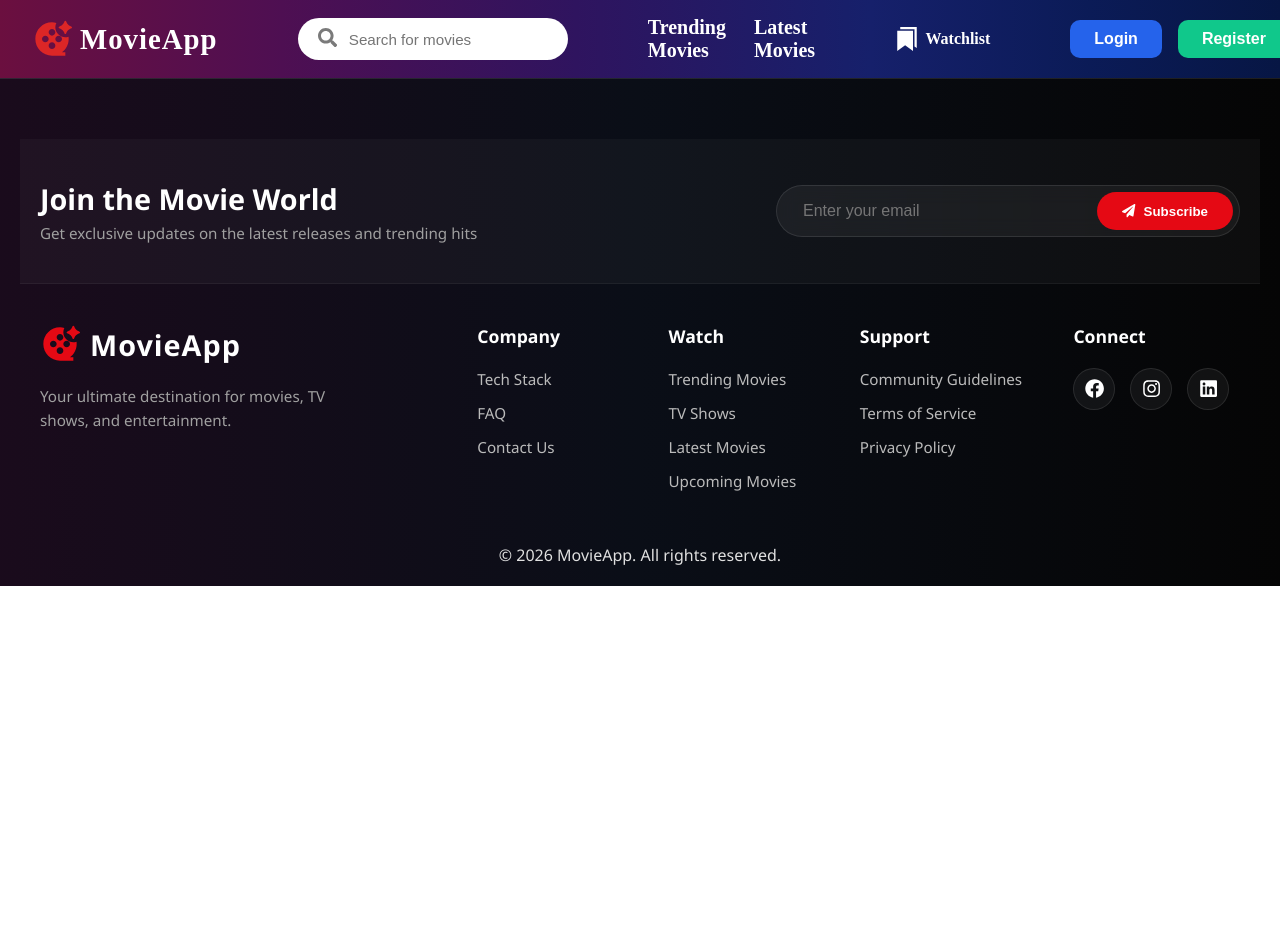
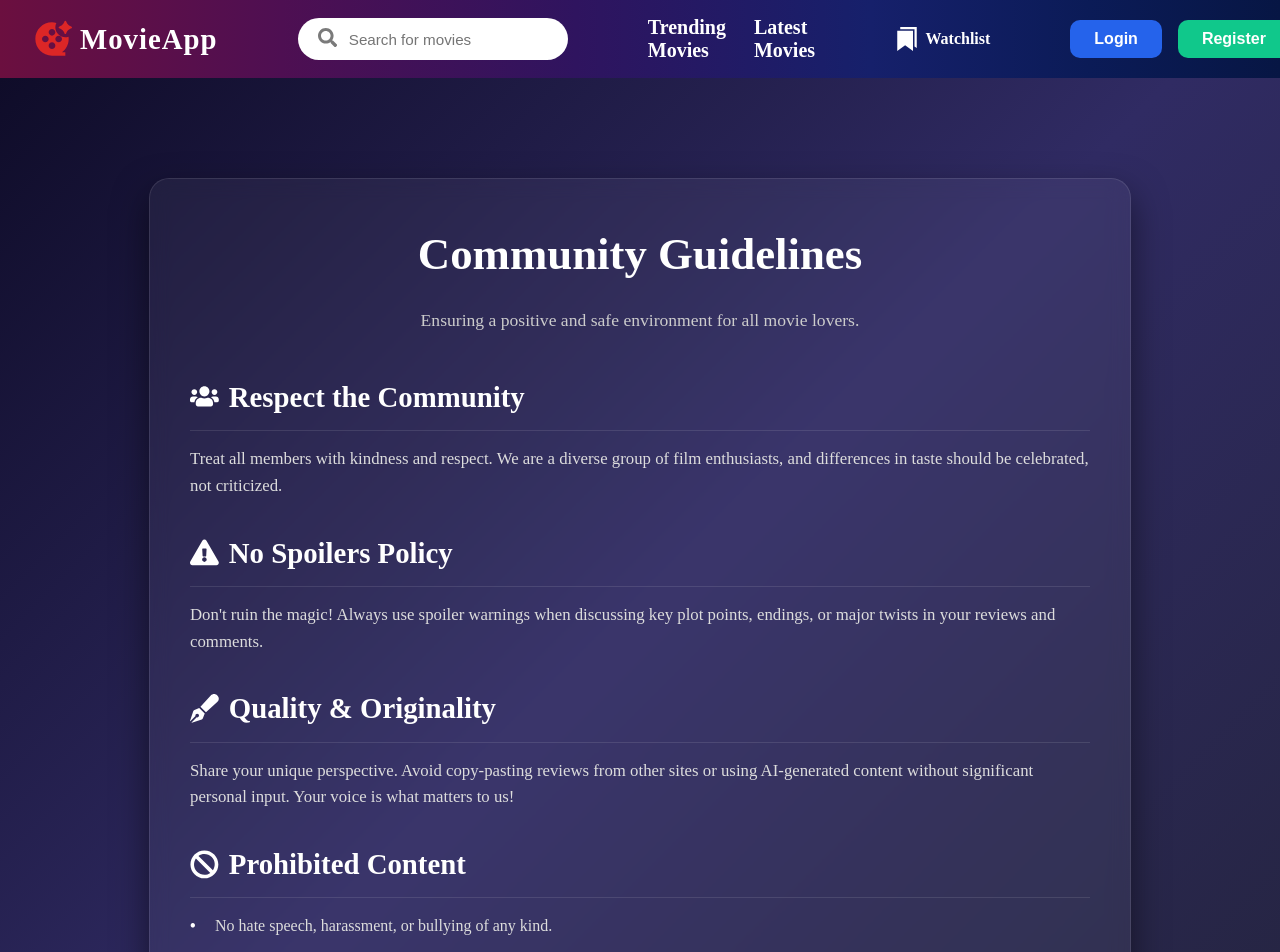
Before and after one commit to Kanchan012/MovieApp, a React (Vite) app: page /community-guidelines in a window 1280 px wide. Shown: the top 952 px of the page. Before the commit the page ends 800 px from the top, so only its background shows below. Built offline with nearby package versions, Linux system fonts and the light colour scheme.

Commit message:
impoerted and navigate route of community guildelines and added support.css file

```diff
--- a/src/App.tsx
+++ b/src/App.tsx
@@ -15,6 +15,7 @@ import TechStack from "./pages/TechStack";
 import FAQ from "./pages/FAQ";
 import ContactUs from "./pages/ContactUs";
 import TVShows from "./pages/TVShows";
+import CommunityGuidelines from "./pages/CommunityGuidelines";
 import { WatchlistProvider } from "./context/WatchlistContext";
 import { ToastContainer } from "react-toastify";
 
@@ -38,6 +39,7 @@ function App() {
         <Route path="/faq" element={<FAQ />} />
         <Route path="/contact" element={<ContactUs />} />
         <Route path="/tv-shows" element={<TVShows />} />
+        <Route path="/community-guidelines" element={<CommunityGuidelines />} />
       </Routes>
       <Footer />
     </WatchlistProvider>
--- a/src/components/Footer.tsx
+++ b/src/components/Footer.tsx
@@ -89,7 +89,7 @@ const Footer: React.FC = () => {
             <h3>Support</h3>
             <ul>
               <li>
-                <NavLink to="#">Community Guidelines</NavLink>
+                <NavLink to="/community-guidelines">Community Guidelines</NavLink>
               </li>
               <li>
                 <NavLink to="#">Terms of Service</NavLink>
--- a/src/pages/CommunityGuidelines.tsx
+++ b/src/pages/CommunityGuidelines.tsx
@@ -1,4 +1,5 @@
 import React from "react";
+import "./Support.css";
 import { FaUsers, FaExclamationTriangle, FaPenFancy, FaBan } from "react-icons/fa";
 
 const CommunityGuidelines: React.FC = () => {
--- /dev/null
+++ b/src/pages/Support.css
@@ -0,0 +1,76 @@
+.support-page {
+    padding: 100px 5% 40px;
+    min-height: 100vh;
+    background: linear-gradient(135deg, #0f0c29 0%, #302b63 50%, #24243e 100%);
+    color: #fff;
+    line-height: 1.6;
+}
+
+.support-container {
+    max-width: 900px;
+    margin: 0 auto;
+    background: rgba(255, 255, 255, 0.05);
+    backdrop-filter: blur(10px);
+    border: 1px solid rgba(255, 255, 255, 0.1);
+    border-radius: 20px;
+    padding: 40px;
+    box-shadow: 0 15px 35px rgba(0, 0, 0, 0.5);
+}
+
+.support-header {
+    text-align: center;
+    margin-bottom: 40px;
+}
+
+.support-title {
+    font-size: 2.8rem;
+    font-weight: 800;
+    margin-bottom: 15px;
+}
+
+.support-subtitle {
+    color: #ccc;
+    font-size: 1.1rem;
+}
+
+.support-content {
+    display: flex;
+    flex-direction: column;
+    gap: 30px;
+}
+
+.support-section h2 {
+    color: #fff;
+    font-size: 1.8rem;
+    margin-bottom: 15px;
+    display: flex;
+    align-items: center;
+    gap: 10px;
+    border-bottom: 1px solid rgba(255, 255, 255, 0.1);
+    padding-bottom: 10px;
+}
+
+.support-section p {
+    color: #ddd;
+    font-size: 1.05rem;
+}
+
+.support-list {
+    list-style: none;
+    padding: 0;
+}
+
+.support-list li {
+    position: relative;
+    padding-left: 25px;
+    margin-bottom: 12px;
+    color: #ddd;
+}
+
+.support-list li::before {
+    content: "•";
+    position: absolute;
+    left: 0;
+    color: #fff;
+    font-weight: bold;
+}
```
